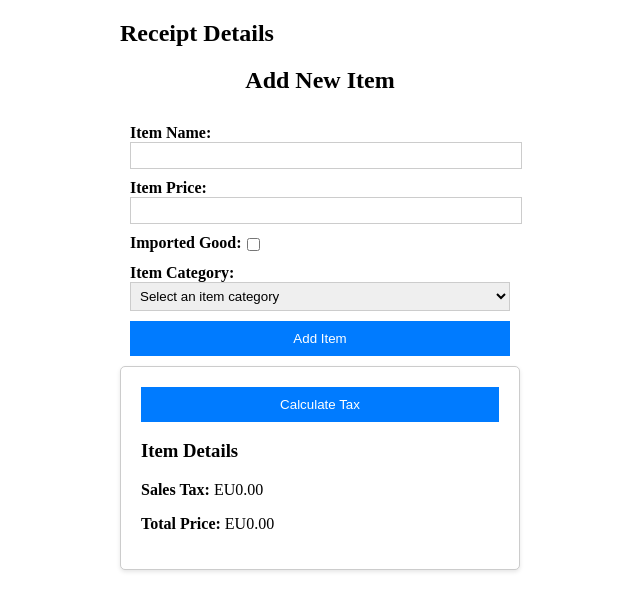
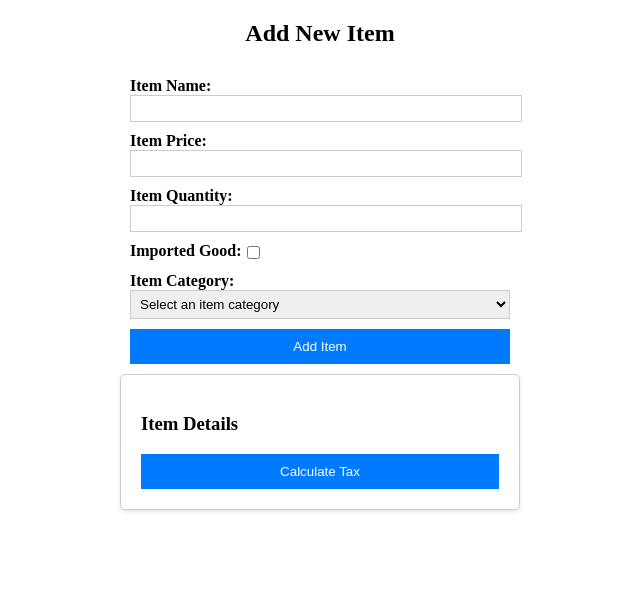
Before and after one commit to chauvu183/tax-app, an Angular app: page / in a window 1280 px wide. Shown: the top 610 px of the page, without its empty margins (320-960 px from the left). Built offline with nearby package versions, Linux system fonts and the light colour scheme.

Commit message:
modify to interact with users

```diff
--- a/src/app/receipt/add-item/add-item.component.html
+++ b/src/app/receipt/add-item/add-item.component.html
@@ -6,10 +6,10 @@
       <input
         type="text"
         id="itemName"
-        name="itemName"
+        name="name"
         ngModel
         required
-        #itemName="ngModel"
+        #name="ngModel"
       />
     </div>
     <div class="form-group">
@@ -17,10 +17,21 @@
       <input
         type="number"
         id="itemPrice"
-        name="itemPrice"
+        name="price"
         ngModel
         required
-        #itemPrice="ngModel"
+        #price="ngModel"
+      />
+    </div>
+    <div class="form-group">
+      <label for="itemQuantity">Item Quantity:</label>
+      <input
+        type="number"
+        id="itemQuantity"
+        name="quantity"
+        ngModel
+        required
+        #quantity="ngModel"
       />
     </div>
     <div class="form-group">
@@ -28,19 +39,19 @@
       <input
         type="checkbox"
         id="isImported"
-        name="isImported"
+        name="imported"
         ngModel
-        #isImported="ngModel"
+        #imported="ngModel"
       />
     </div>
     <div class="form-group">
       <label for="itemCategory">Item Category:</label>
       <select
         id="itemCategory"
-        name="itemCategory"
+        name="category"
         ngModel
         required
-        #itemCategory="ngModel"
+        #category="ngModel"
       >
         <option value="" disabled>Select an item category</option>
         <option *ngFor="let category of itemCategories" [value]="category">
--- a/src/app/receipt/add-item/add-item.component.ts
+++ b/src/app/receipt/add-item/add-item.component.ts
@@ -1,5 +1,6 @@
-import { Component } from '@angular/core';
+import {Component, EventEmitter, Output} from '@angular/core';
 import {Category} from "../../models/category";
+import {Item} from "../../models/item";
 
 @Component({
   selector: 'app-add-item',
@@ -7,10 +8,16 @@ import {Category} from "../../models/category";
   styleUrls: ['./add-item.component.scss']
 })
 export class AddItemComponent {
-  itemCategories: Category[] = Object.values(Category); // Populate the categories from the enum
+  itemCategories: Category[] = Object.values(Category);
+  @Output() newItem = new EventEmitter<Item>()
 
   addItem(itemForm: any): void {
     if (itemForm.valid) {
+      if(!itemForm.value.imported){
+        itemForm.value.imported = false;
+      }
+      this.newItem.emit(itemForm.value);
+
       console.log('Item added:', itemForm.value);
       itemForm.resetForm();
     }
--- a/src/app/receipt/receipt.component.html
+++ b/src/app/receipt/receipt.component.html
@@ -1,18 +1,24 @@
 <div class="receipt-context">
-  <h2>Receipt Details</h2>
-  <app-add-item></app-add-item>
+  <app-add-item (newItem)="addItem($event)"></app-add-item>
 
   <!-- Display items and receipt details -->
   <div class="item-display">
-    <button type="submit">Calculate Tax</button>
     <h3>Item Details</h3>
     <ul class="item-info">
-      <li *ngFor="let item of taxedItemsList">
-        <p><strong>Item Name:</strong> {{ item.name }}</p>
-        <p><strong>Item Price:</strong> {{ item.priceWithTax | currency: 'USD' }}</p>
+      <li *ngFor="let item of itemList">
+        <p>{{item.quantity}} {{ item.name }} at {{ item.price * item.quantity | currency: 'EUR' }}</p>
       </li>
     </ul>
-    <p><strong>Sales Tax: </strong> {{ salesTaxes | currency: 'EU' }}</p>
-    <p><strong>Total Price: </strong> {{ totalPrice | currency: 'EU' }}</p>
+    <button type="submit" (click)="calculateTax()">Calculate Tax</button>
+    <div class="receipt-with-tax" *ngIf="taxedItemsList.length>0">
+      <h3>Item Details After Tax</h3>
+      <ul class="item-info">
+        <li *ngFor="let item of taxedItemsList">
+          <p>{{item.quantity}} {{ item.name }} at {{ item.priceWithTax | currency: 'EUR' }}</p>
+        </li>
+      </ul>
+      <p><strong>Sales Tax: </strong> {{ salesTaxes | currency: 'EUR' }}</p>
+      <p><strong>Total Price: </strong> {{ totalPrice | currency: 'EUR' }}</p>
+    </div>
   </div>
 </div>
--- a/src/app/receipt/receipt.component.ts
+++ b/src/app/receipt/receipt.component.ts
@@ -19,18 +19,20 @@ export class ReceiptComponent {
   importedTaxRate = 0.05;
   salesTaxes = 0;
   totalPrice = 0;
+  itemList: Item[] = [];
+  taxedItemsList: Item[] = [];
+  exceptionCategories = [Category.BOOK, Category.FOOD, Category.MEDICAL];
 
-  newItemName = '';
-  newItemPrice = 0;
-  isImported = false;
+  calculateTax(input?: any[]): TaxItemList {
+    if (!input) {
+      input = this.itemList;
+    }
 
-  exceptionCategories = [Category.BOOK, Category.FOOD, Category.MEDICAL];
-  taxedItemsList: Item[] = [];
+    for (let item of input) {
 
-  calculateTax(input: Item[]): TaxItemList {
-    if (input) {
-      for (let item of input) {
-        const price = item.price;
+      if(item.quantity){item.quantity = 1}
+
+      const price = item.price * item.quantity;
       const category = item.category;
       let tax = 0;
       if (!this.exceptionCategories.includes(<Category>category)) {
@@ -45,8 +47,8 @@ export class ReceiptComponent {
       this.salesTaxes += tax;
       this.totalPrice += itemPrice;
     }
+
     this.taxedItemsList = input;
-    }
 
     return {
       items: this.taxedItemsList,
@@ -63,4 +65,7 @@ export class ReceiptComponent {
     return Math.round(value * 100) / 100;
   }
 
+  addItem(newItem: Item) {
+    this.itemList.push(newItem);
   }
+}
```
Also changed, not shown: 1 other file (tests, documents, lock files or other folders). Lines whose indentation alone changed are shown as unchanged.
